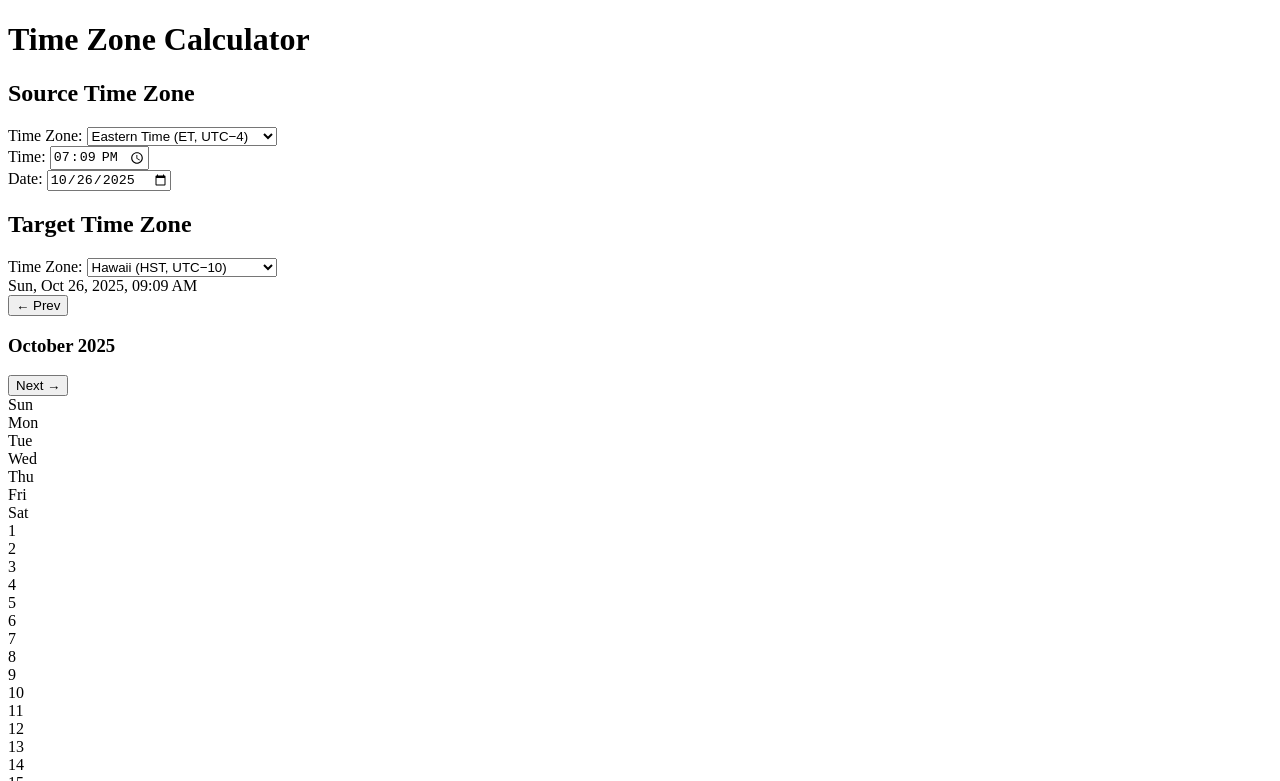
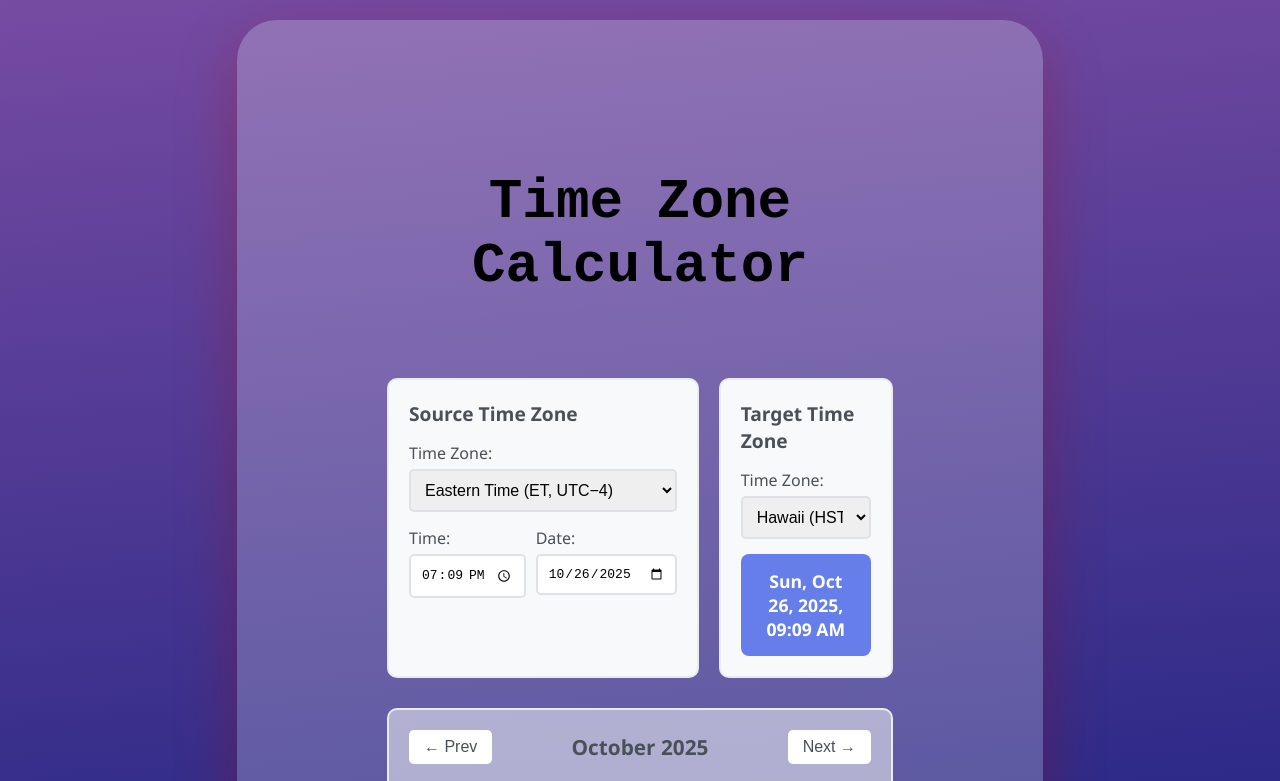
Before and after one commit to LorenzoScandolaradosSantos/Projects, a plain HTML site: page Time_Zone_Calc/index.html in a window 1280 px wide. Shown: the top 781 px of the page. Drawn offline with Linux system fonts and the light colour scheme; the site is published under a folder, as on GitHub Pages, so addresses that start at the root find nothing.

Commit message:
TZC -- UX update, style sheet
Fixed the error that made it so you couldn't see the CSS when opening the Time Zone Calculator on the navigator.

```diff
--- a/Time_Zone_Calc/index.html
+++ b/Time_Zone_Calc/index.html
@@ -4,8 +4,8 @@
     <meta charset="UTF-8">
     <meta name="viewport" content="width=device-width, initial-scale=1.0">
     <title>Time Zone Calculator</title>
-    <link rel="stylesheet" href="/Time_Zone_calc/style.css">
-    <link rel="icon" type="image/png" href="/Time_Zone_Calc/icon.png">
+    <link rel="stylesheet" href="style.css">
+    <link rel="icon" type="image/png" href="icon.png">
 </head>
 <body>
     <div class="container">
```
